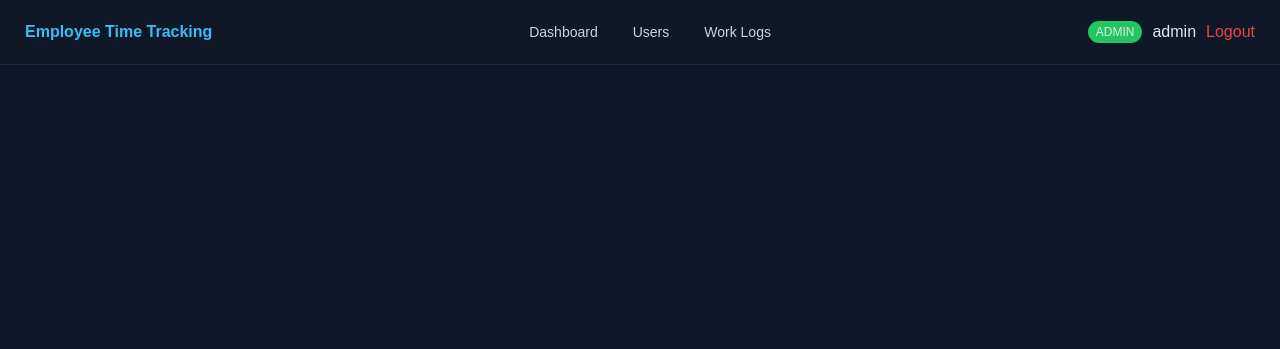
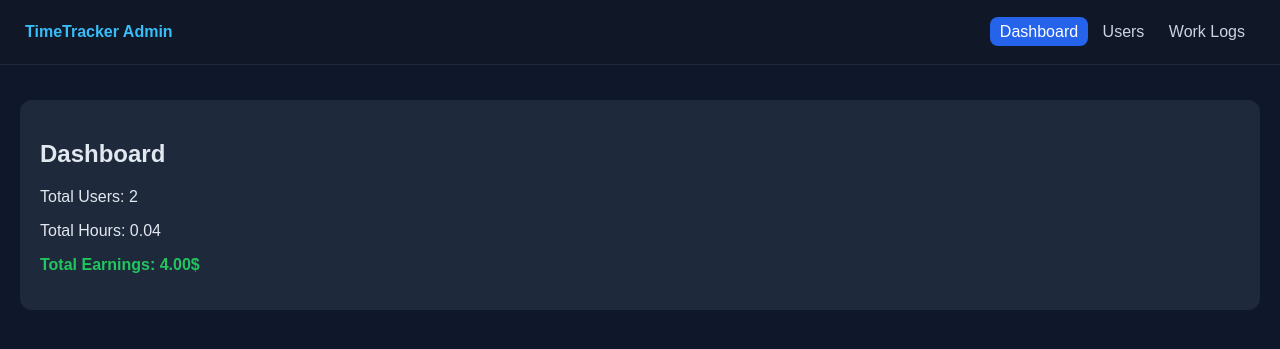
Before and after one commit to Adel41k-dev/Web-project_work-hours, a Django app: page /admin/ in a window 1280 px wide. Shown: the top 349 px of the page. Run offline with Django 5.2, Linux system fonts and the light colour scheme; a user stored in the database is signed in; data comes from the database, SQL or seed files in the repository.

Commit message:
update site

```diff
--- a/main/templates/main/admin.html
+++ b/main/templates/main/admin.html
@@ -12,7 +12,6 @@ body {
     color: #e2e8f0;
 }
 
-/* ===== TOP BAR ===== */
 .topbar {
     position: fixed;
     top: 0;
@@ -20,13 +19,11 @@ body {
     right: 0;
     height: 64px;
     background: rgba(17, 24, 39, 0.95);
-    backdrop-filter: blur(10px);
     display: flex;
     align-items: center;
     justify-content: space-between;
     padding: 0 25px;
     border-bottom: 1px solid #1f2937;
-    z-index: 1000;
 }
 
 .logo {
@@ -34,21 +31,11 @@ body {
     color: #38bdf8;
 }
 
-.nav {
-    display: flex;
-    gap: 15px;
-}
-
 .nav a {
     color: #cbd5e1;
     text-decoration: none;
     padding: 6px 10px;
     border-radius: 8px;
-    font-size: 14px;
-}
-
-.nav a:hover {
-    background: #1e293b;
 }
 
 .nav a.active {
@@ -56,31 +43,11 @@ body {
     color: white;
 }
 
-.user-box {
-    display: flex;
-    align-items: center;
-    gap: 10px;
-}
-
-.badge {
-    background: #22c55e;
-    padding: 4px 8px;
-    border-radius: 999px;
-    font-size: 12px;
-}
-
-.logout {
-    color: #ef4444;
-    text-decoration: none;
-}
-
-/* ===== MAIN ===== */
 .main {
     margin-top: 80px;
     padding: 20px;
 }
 
-/* ===== CARD ===== */
 .card {
     background: #1e293b;
     padding: 20px;
@@ -88,35 +55,19 @@ body {
     margin-bottom: 20px;
 }
 
-/* ===== TABLE ===== */
 table {
     width: 100%;
     border-collapse: collapse;
 }
 
 th, td {
-    padding: 12px;
+    padding: 10px;
     border-bottom: 1px solid #334155;
-    text-align: left;
 }
 
-th {
-    color: #94a3b8;
-}
+th { color: #94a3b8; }
 
-/* ===== FILTERS ===== */
-.filter-box {
-    margin-bottom: 15px;
-}
-
-input, select {
-    padding: 8px;
-    border-radius: 6px;
-    border: none;
-    margin-right: 10px;
-    background: #0f172a;
-    color: white;
-}
+.money { color: #22c55e; font-weight: bold; }
 
 button {
     padding: 8px 12px;
@@ -124,32 +75,6 @@ button {
     border: none;
     border-radius: 6px;
     color: white;
-    cursor: pointer;
-}
-
-button:hover {
-    background: #1d4ed8;
-}
-
-/* BADGES */
-.admin {
-    background: #ef4444;
-    padding: 4px 8px;
-    border-radius: 6px;
-    font-size: 12px;
-}
-
-.user {
-    background: #22c55e;
-    padding: 4px 8px;
-    border-radius: 6px;
-    font-size: 12px;
-}
-
-/* 💰 earnings */
-.money {
-    color: #22c55e;
-    font-weight: bold;
 }
 </style>
 </head>
@@ -159,7 +84,7 @@ button:hover {
 <!-- TOPBAR -->
 <div class="topbar">
 
-    <div class="logo">Employee Time Tracking</div>
+    <div class="logo">TimeTracker Admin</div>
 
     <div class="nav">
         <a href="/admin/?tab=dashboard" class="{% if tab == 'dashboard' %}active{% endif %}">Dashboard</a>
@@ -167,22 +92,18 @@ button:hover {
         <a href="/admin/?tab=worklogs" class="{% if tab == 'worklogs' %}active{% endif %}">Work Logs</a>
     </div>
 
-    <div class="user-box">
-        <span class="badge">ADMIN</span>
-        <span>{{ request.user.username }}</span>
-        <a class="logout" href="/logout/">Logout</a>
-    </div>
-
 </div>
 
-<!-- MAIN -->
 <div class="main">
 
 <!-- DASHBOARD -->
 {% if tab == "dashboard" %}
 <div class="card">
     <h2>Dashboard</h2>
-    <p>Welcome to admin panel</p>
+
+    <p>Total Users: {{ users|length }}</p>
+    <p>Total Hours: {{ total_hours|floatformat:2 }}</p>
+    <p class="money">Total Earnings: {{ total_money|floatformat:2 }}$</p>
 </div>
 {% endif %}
 
@@ -195,58 +116,24 @@ button:hover {
         <tr>
             <th>Username</th>
             <th>Email</th>
-            <th>Role</th>
-            <th>Rate ($/h)</th>
-            <th>Edit</th>
+            <th>Rate</th>
         </tr>
 
         {% for u in users %}
         <tr>
             <td>{{ u.username }}</td>
             <td>{{ u.email }}</td>
-
-            <td>
-                {% if u.is_superuser %}
-                    <span class="admin">Admin</span>
-                {% else %}
-                    <span class="user">User</span>
-                {% endif %}
-            </td>
-
-            <td class="money">
-                {{ u.hourly_rate|default:100 }}$
-            </td>
-
-            <td>
-                <a href="/admin/edit-user/{{ u.id }}/">Edit</a>
-            </td>
+            <td class="money">{{ u.hourly_rate }}$/h</td>
         </tr>
         {% endfor %}
     </table>
-
 </div>
 {% endif %}
 
 <!-- WORKLOGS -->
 {% if tab == "worklogs" %}
 <div class="card">
-
     <h2>Work Logs</h2>
-
-    <form method="GET" class="filter-box">
-        <input type="hidden" name="tab" value="worklogs">
-
-        <select name="user">
-            <option value="">All users</option>
-            {% for u in users %}
-                <option value="{{ u.id }}">{{ u.username }}</option>
-            {% endfor %}
-        </select>
-
-        <input type="date" name="date">
-
-        <button type="submit">Filter</button>
-    </form>
 
     <table>
         <tr>
@@ -262,16 +149,11 @@ button:hover {
             <td>{{ w.user.username }}</td>
             <td>{{ w.start_time }}</td>
             <td>{{ w.end_time }}</td>
-
             <td>{{ w.get_hours|floatformat:2 }}</td>
-
-            <td class="money">
-                {{ w.get_earnings|floatformat:2 }}$
-            </td>
+            <td class="money">{{ w.get_earnings|floatformat:2 }}$</td>
         </tr>
         {% endfor %}
     </table>
-
 </div>
 {% endif %}
 
--- a/main/views.py
+++ b/main/views.py
@@ -118,6 +118,8 @@ def admin(request):
     if not request.user.is_staff:
         return redirect("/profile/")
 
+    tab = request.GET.get("tab", "dashboard")
+
     users = User.objects.all()
     workdays = WorkDay.objects.select_related("user").all()
 
@@ -130,17 +132,16 @@ def admin(request):
     if date:
         workdays = workdays.filter(start_time__date=date)
 
-    # 📊 статистика всех пользователей
     total_hours = sum(w.get_hours() for w in workdays)
     total_money = sum(w.get_earnings() for w in workdays)
 
     return render(request, "main/admin.html", {
+        "tab": tab,
         "users": users,
         "workdays": workdays,
         "total_hours": total_hours,
         "total_money": total_money
     })
-
 
 # ---------------- EDIT USER ----------------
 @login_required
```
